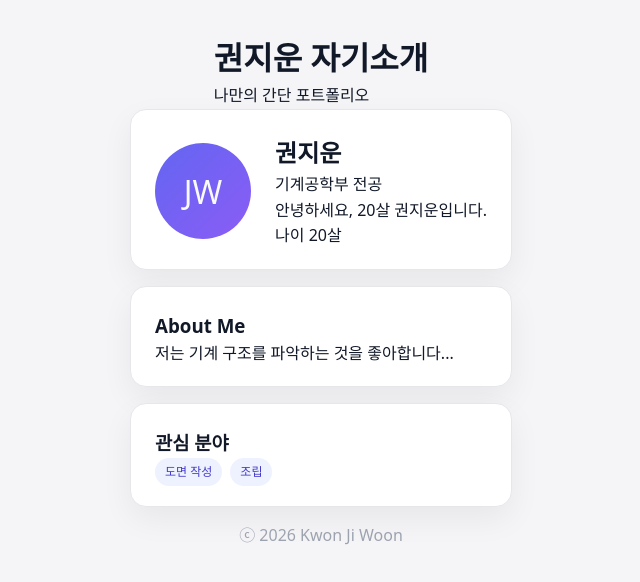
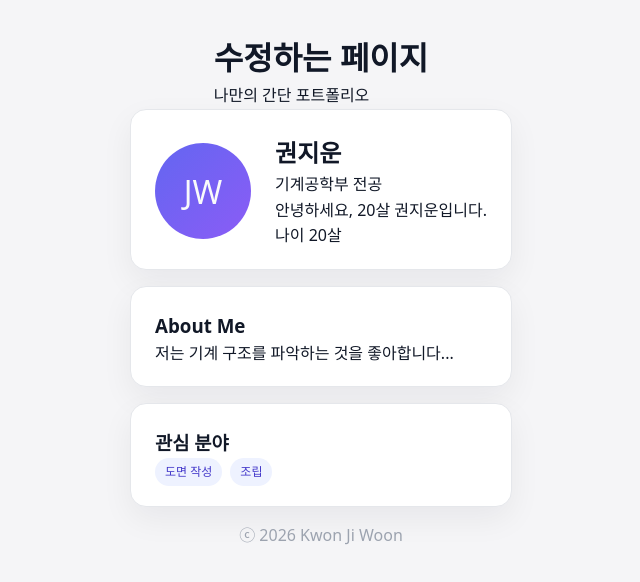
Before and after one commit to jiwoonkun/jiwoonkun.github.io, a plain HTML site: page index.html in a window 1280 px wide. Shown: the whole page, without its empty margins (319-959 px from the left). Drawn offline with Linux system fonts and the light colour scheme.

Commit message:
Update index.html

```diff
--- a/index.html
+++ b/index.html
@@ -9,7 +9,7 @@
     <div class="page">
 
         <header class="header">
-            <h1>권지운 자기소개</h1>
+            <h1>수정하는 페이지</h1>
             <p class="subtitle">나만의 간단 포트폴리오</p>
         </header>
 
```
